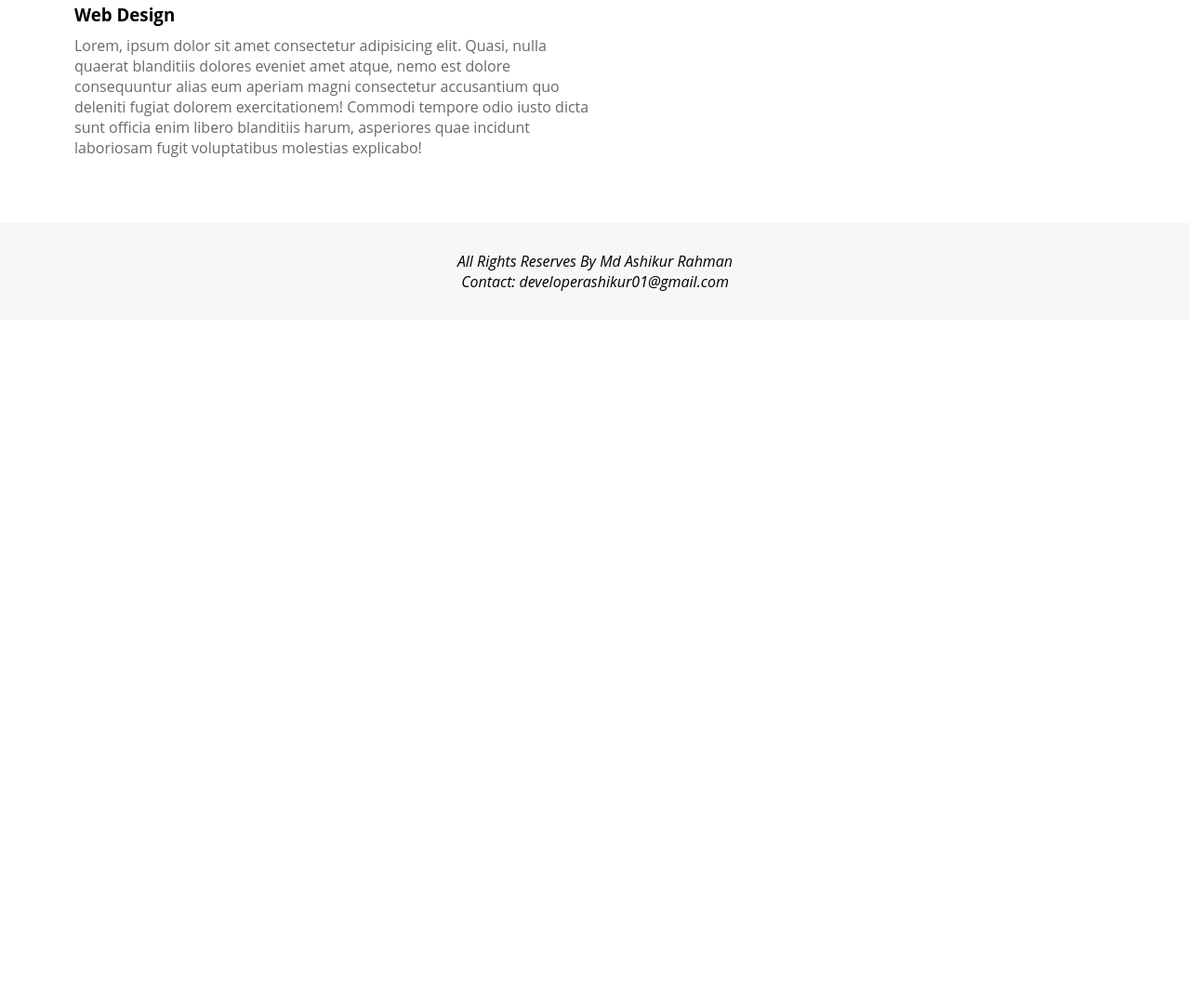
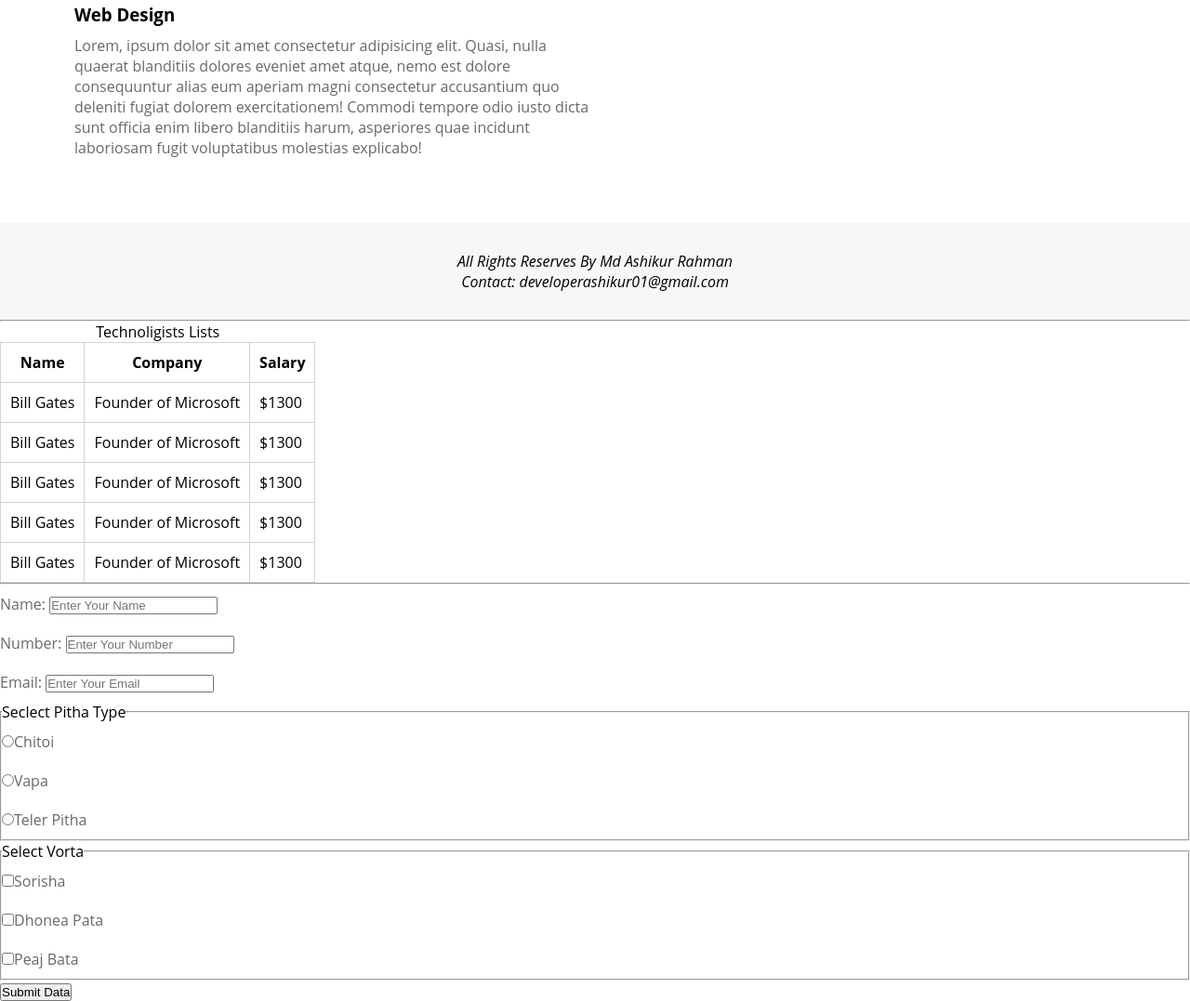
Before and after one commit to developer-ashikur/module6, a plain HTML site: page index.html in a window 1280 px wide. Shown: the part 682-1759 px from the top of the page at 93% size. Before the commit the page ends 1026 px from the top, so only its background shows below. Drawn offline with Linux system fonts and the light colour scheme.

Commit message:
table and form added

```diff
--- a/index.html
+++ b/index.html
@@ -47,5 +47,65 @@
         <p>All Rights Reserves By Md Ashikur Rahman</p>
         <p>Contact: developerashikur01@gmail.com</p>
     </footer>
+
+    <hr>
+    <!-- table started -->
+    <table>
+        <caption>Technoligists Lists</caption>
+        <thead>
+            <tr>
+                <th>Name</th>
+                <th>Company</th>
+                <th>Salary</th>
+            </tr>
+        </thead>
+        <tbody>
+            <tr>
+                <td>Bill Gates</td>
+                <td>Founder of Microsoft</td>
+                <td>$1300</td>
+            </tr>
+            <tr>
+                <td>Bill Gates</td>
+                <td>Founder of Microsoft</td>
+                <td>$1300</td>
+            </tr>
+            <tr>
+                <td>Bill Gates</td>
+                <td>Founder of Microsoft</td>
+                <td>$1300</td>
+            </tr>
+            <tr>
+                <td>Bill Gates</td>
+                <td>Founder of Microsoft</td>
+                <td>$1300</td>
+            </tr>
+            <tr>
+                <td>Bill Gates</td>
+                <td>Founder of Microsoft</td>
+                <td>$1300</td>
+            </tr>
+        </tbody>
+    </table>
+    <hr>
+    <!-- form started -->
+    <form action="#">
+        <p>Name: <input type="text" placeholder="Enter Your Name"></p>
+        <p>Number: <input type="number" placeholder="Enter Your Number"></p>
+        <p>Email: <input type="email" placeholder="Enter Your Email"></p>
+        <fieldset>
+            <legend>Seclect Pitha Type</legend>
+            <p><label for="chitoi"><input type="radio" name="pitha" id="chitoi">Chitoi</label></p>
+            <p><label for="vapa"><input type="radio" name="pitha" id="vapa">Vapa</label></p>
+            <p><label for="tel"><input type="radio" name="pitha" id="tel">Teler Pitha</label></p>
+        </fieldset>
+        <fieldset>
+            <legend>Select Vorta</legend>
+            <p><label for="sorisha"><input type="checkbox" id="sorisha">Sorisha</label></p>
+            <p><label for="dhonea"><input type="checkbox" id="dhonea">Dhonea Pata</label></p>
+            <p><label for="peyaj"><input type="checkbox" id="peyaj">Peaj Bata</label></p>
+        </fieldset>
+        <button type="submit">Submit Data</button>
+    </form>
 </body>
 </html>
--- a/style.css
+++ b/style.css
@@ -54,3 +54,12 @@ footer p{
     color: black;
     font-style: italic;
 }
+/* table started */
+table{
+    border-collapse: collapse;
+}
+td, th{
+    border: 1px solid lightgray;
+    padding: 10px;
+
+}
```
